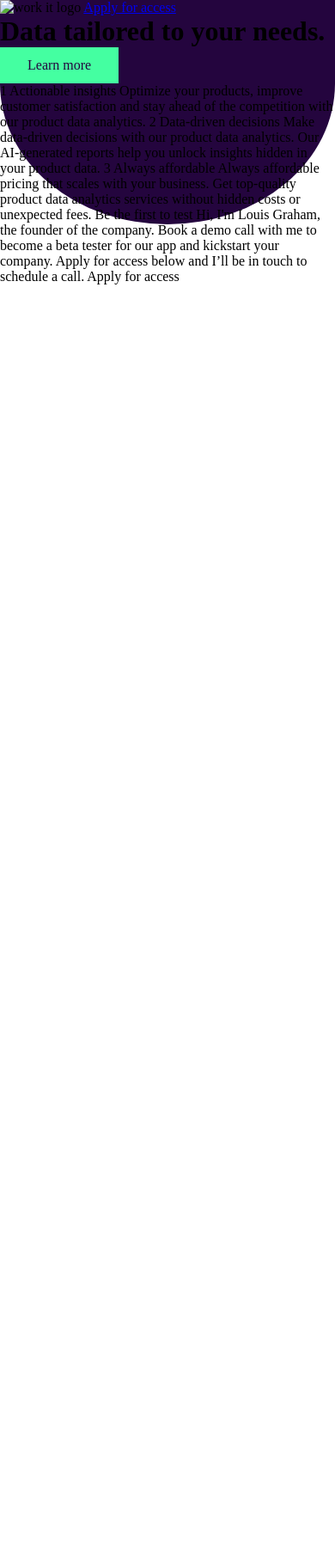
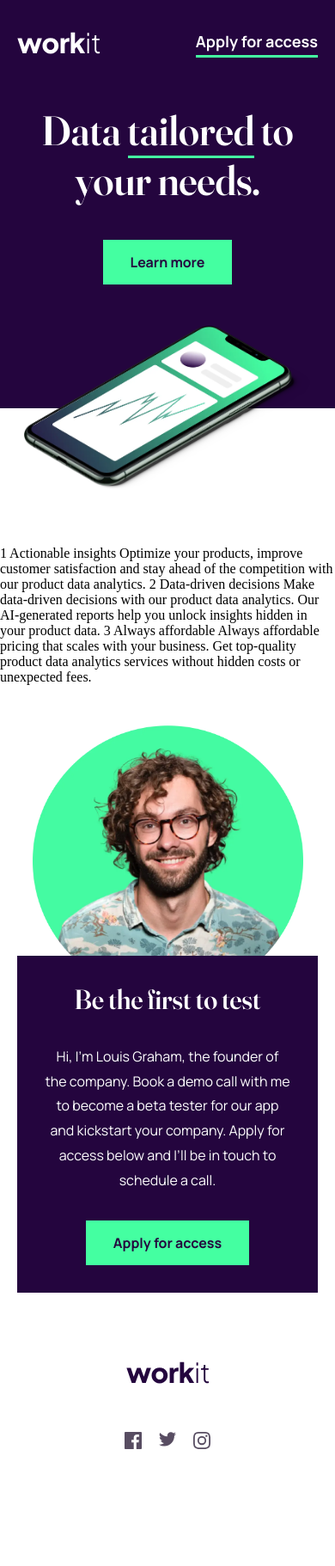
Before and after one commit to Michael-Andreas/workit-landing-page, a plain HTML site: page index.html in a window 390 px wide. Shown: the whole page at 86% size. Before the commit the page ends 844 px from the top, so only its background shows below. Drawn offline with Linux system fonts and the light colour scheme.

Commit message:
wokred on some sections mobile layout

```diff
--- a/index.html
+++ b/index.html
@@ -16,23 +16,57 @@
   <body>
     <header>
       <nav>
-        <img src="" alt="work it logo" />
+        <img src="./assets/images/logo-light.svg" alt="work it logo" />
         <a href="#">Apply for access</a>
       </nav>
-      <h1>Data tailored to your needs.</h1>
-      <a class="button" href="#">Learn more</a>
+      <div class="wrapper-hero">
+        <h1>
+          Data <span class="underline">tailored</span> to<br />your needs.
+        </h1>
+        <a class="button" href="#">Learn more</a>
+      </div>
+      <img
+        class="phone"
+        src="./assets/images/image-hero.webp"
+        alt="iPhone with graphics on screen" />
     </header>
     <main>
-      1 Actionable insights Optimize your products, improve customer
-      satisfaction and stay ahead of the competition with our product data
-      analytics. 2 Data-driven decisions Make data-driven decisions with our
-      product data analytics. Our AI-generated reports help you unlock insights
-      hidden in your product data. 3 Always affordable Always affordable pricing
-      that scales with your business. Get top-quality product data analytics
-      services without hidden costs or unexpected fees. Be the first to test Hi,
-      I'm Louis Graham, the founder of the company. Book a demo call with me to
-      become a beta tester for our app and kickstart your company. Apply for
-      access below and I’ll be in touch to schedule a call. Apply for access
+      <section>
+        1 Actionable insights Optimize your products, improve customer
+        satisfaction and stay ahead of the competition with our product data
+        analytics. 2 Data-driven decisions Make data-driven decisions with our
+        product data analytics. Our AI-generated reports help you unlock
+        insights hidden in your product data. 3 Always affordable Always
+        affordable pricing that scales with your business. Get top-quality
+        product data analytics services without hidden costs or unexpected fees.
+      </section>
+      <section>
+        <img src="./assets/images/image-founder.webp" alt="founder" />
+        <article class="founder">
+          <h3>Be the first to test</h3>
+          <p>
+            Hi, I'm Louis Graham, the founder of the company. Book a demo call
+            with me to become a beta tester for our app and kickstart your
+            company. Apply for access below and I’ll be in touch to schedule a
+            call.
+          </p>
+          <a class="button" href="#">Apply for access</a>
+        </article>
+      </section>
     </main>
+    <footer>
+      <img src="./assets/images/logo-dark.svg" alt="work it logo" />
+      <div class="logos">
+        <a href="#"
+          ><img src="./assets/images/icon-facebook.svg" alt="facebook logo"
+        /></a>
+        <a href="#"
+          ><img src="./assets/images/icon-twitter.svg" alt="twitter logo"
+        /></a>
+        <a href="#"
+          ><img src="./assets/images/icon-instagram.svg" alt="instagram logo"
+        /></a>
+      </div>
+    </footer>
   </body>
 </html>
--- a/style.css
+++ b/style.css
@@ -1,3 +1,13 @@
+@font-face {
+  font-family: 'Fraunces';
+  src: url("./assets/fonts/fraunces/static/Fraunces_144pt-SemiBold.ttf") format('truetype');
+}
+
+@font-face {
+  font-family: 'Manrope';
+  src: url("./assets/fonts/manrope/Manrope-VariableFont_wght.ttf") format('truetype');
+}
+
 :root {
   --Green: #44FFA1;
   --Purple-900: #24053E;
@@ -5,37 +15,188 @@
   --Purple-100: #FCF8FF;
 }
 
+body {
+  -webkit-font-smoothing: antialiased;
+}
+
 * {
   margin: 0;
   padding: 0;
+  box-sizing: border-box;
 }
 
+img,
+picture,
+video,
+canvas,
+svg {
+  display: block;
+  max-width: 100%;
+}
+
+a {
+  text-decoration: none;
+}
+
+p {
+  text-wrap: pretty;
+}
+
+h1,
+h2,
+h3,
+h4,
+h5,
+h6 {
+  text-wrap: balance;
+}
+
+/*
+  ***************STYLES***************
+*/
+
 .button {
-  text-decoration: none;
   display: block;
   width: fit-content;
   color: var(--Purple-900);
   background-color: var(--Green);
   padding: 0.75rem 2rem;
+  margin-inline: auto;
+  font-family: "Manrope", "sans-serif";
+  font-size: 1rem;
+  font-weight: bold;
+  line-height: 180%;
+  letter-spacing: 0px;
+}
+
+header {
+  background-color: var(--Purple-900);
+  position: relative;
+}
+
+nav {
+  display: flex;
+  justify-content: space-between;
+  align-items: center;
+  padding: 2rem 1.25rem 0 1.25rem;
+  max-width: 1120px;
+}
+
+nav a {
+  font-family: "Manrope", "sans-serif";
+  font-size: 1.125rem;
+  font-weight: bold;
+  line-height: 180%;
+  letter-spacing: 0px;
+  color: white;
+  border-bottom: 3px solid var(--Green);
+}
+
+.wrapper-hero {
+  padding: 3.5rem 1.25rem 9rem 1.25rem;
+  text-align: center;
+}
+
+h1 {
+  font-family: "Fraunces", "serif";
+  font-size: 3rem;
+  font-weight: 400;
+  line-height: 120%;
+  letter-spacing: 0px;
+  color: white;
+  margin-bottom: 2.5rem;
+}
+
+.underline {
+  border-bottom: 3px solid var(--Green);
+}
+
+.phone {
+  position: absolute;
+  bottom: 0;
+  transform: translateY(50%);
+  padding-inline: 1.75rem;
+  z-index: 2;
 }
 
 main {
   position: relative;
+  padding-top: 10rem;
 }
 
-header {
-  background-color: var(--Purple-900);
+section:nth-child(2) {
+  padding-inline: 20px;
+  background-color: white;
 }
 
-main::after {
-  content: '';
-  border-bottom-left-radius: 50% 100%;
-  border-bottom-right-radius: 50% 100%;
-  position: absolute;
-  top: 0;
-  left: 0;
-  z-index: -1;
-  width: 100%;
+section:nth-child(2) img {
+  transform: translateY(15%);
+  width: 90%;
+  margin-inline: auto;
+  max-width: 350px;
+}
+
+.founder {
   background-color: var(--Purple-900);
-  height: 70%;
+  color: white;
+  padding: 32px;
+  text-align: center;
+  font-family: "Manrope";
+  line-height: 180%;
+  position: relative;
+  z-index: 2;
 }
+
+.founder h3 {
+  font-family: "Fraunces";
+  font-size: 2rem;
+  line-height: 120%;
+  letter-spacing: 0px;
+  font-weight: 400;
+  padding-bottom: 32px;
+}
+
+.founder p {
+  padding-bottom: 32px;
+}
+
+
+footer {
+  padding: 80px 0;
+}
+
+footer img:first-child {
+  margin-inline: auto;
+  margin-bottom: 56px;
+}
+
+.logos {
+  display: flex;
+  justify-content: space-between;
+  width: 100px;
+  margin-inline: auto;
+}
+
+@media (min-width: 768px) {
+  section:nth-child(2) {
+    padding-inline: 44px;
+    display: flex;
+    max-width: 900px;
+    margin-inline: auto;
+  }
+
+  section:nth-child(2) img {
+    flex-shrink: 0;
+    margin-inline: auto;
+    transform: translateY(0);
+    width: 90%;
+    margin-inline: auto;
+    max-width: 280px;
+    align-self: flex-start;
+  }
+
+  .founder {
+    margin-top: 168px;
+    margin-left: -110px;
+  }
+}
```
Also changed, not shown: assets/images/ornamental.svg (added), 1 other file.
